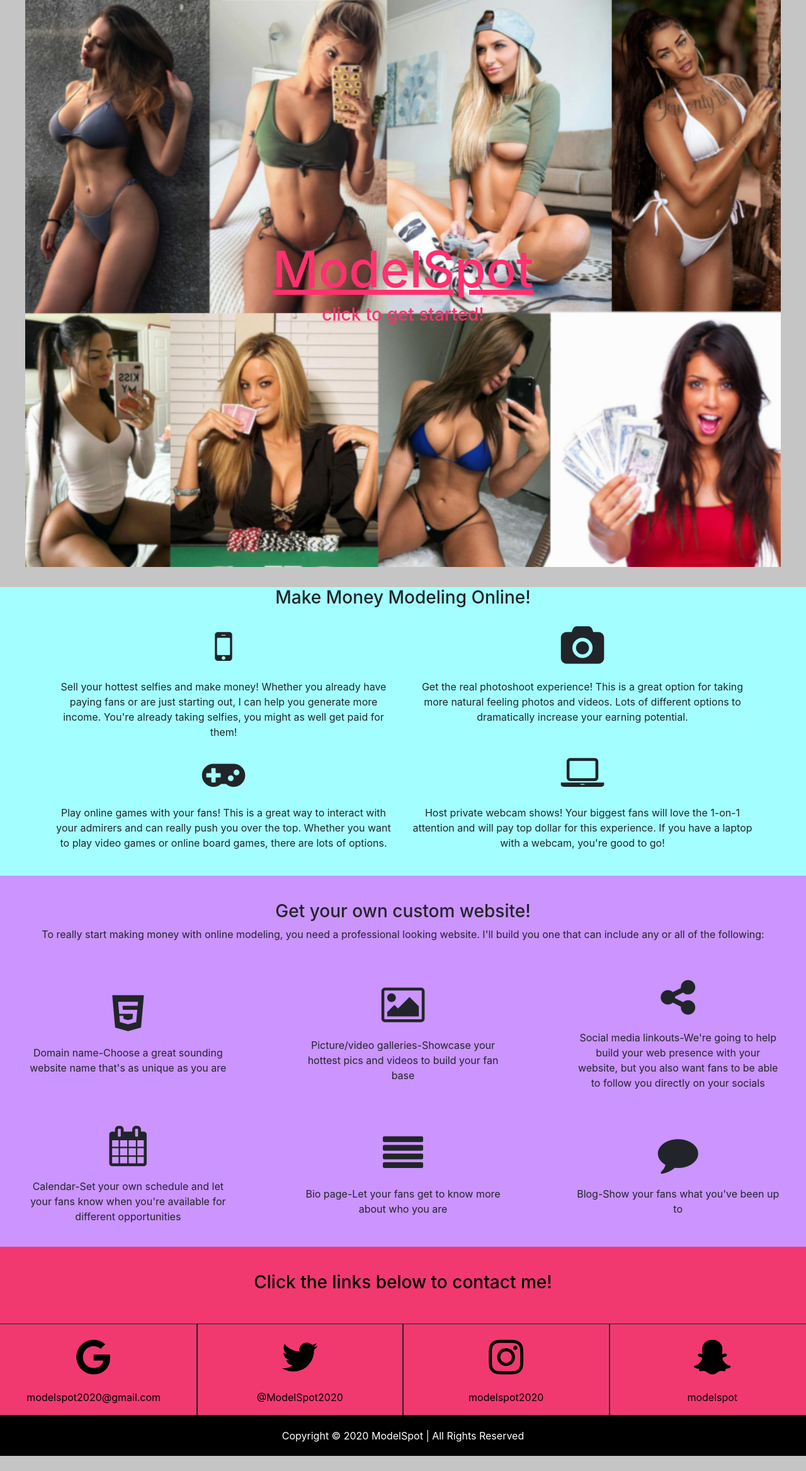
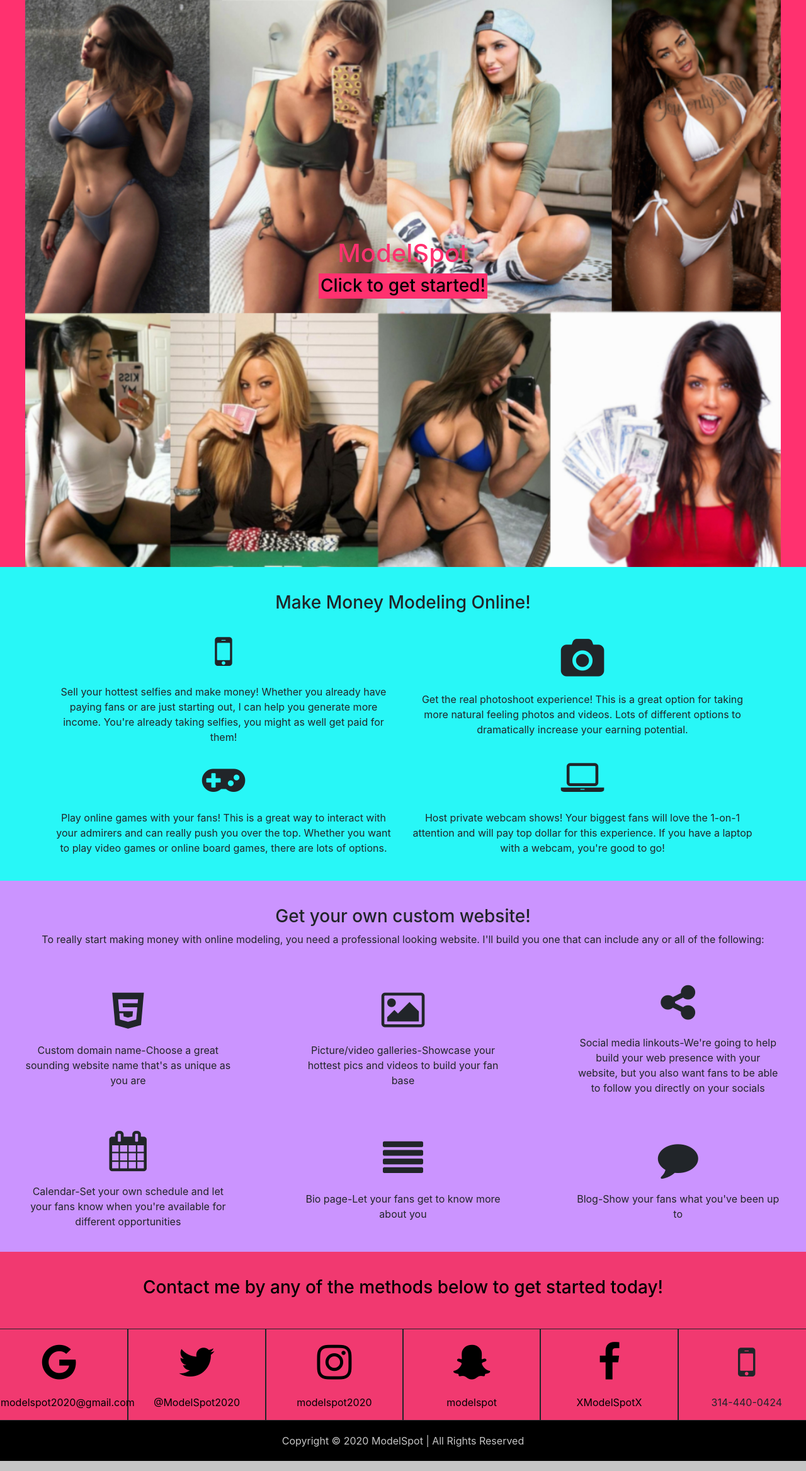
Before and after one commit to socialboss/socialboss.github.io, a Jekyll site: the page built from index.html, in a window 1280 px wide. Shown: the whole page at 63% size. Built offline with Jekyll 4.4.1, drawn with Linux system fonts in a browser that asks for light colours.

Commit message:
added facebook social link and improved styling

```diff
--- a/assets/css/styles.css
+++ b/assets/css/styles.css
@@ -1,3 +1,11 @@
+html, body {
+  overflow-x: hidden;
+}
+body {
+  position: relative;
+  background-color: rgb(197, 197, 197);
+}
+
 img {
   width: 100%;
   height: auto;
@@ -8,44 +16,50 @@ img {
   text-align: center;
 }
 
-body {
-  width: 100%;
-  background-color: rgb(197, 197, 197);
-  overflow-x: hidden;
-}
-
-.jumbotron {
+.hero-section {
   background-image: url("/assets/images/stock-photos/socialbossheroimage.jpg");
   background-size: contain;
-  background-color: rgb(197, 197, 197);
+  background-color: rgb(255, 49, 111);
   background-repeat: no-repeat;
   background-position: center;
   height: 100vh;
-}
-
-.jumbotron-text {
-  color: rgb(255, 49, 111);
-  text-decoration-line: underline;
-  margin-top: 35vh;
-  text-align: center;
-  font-size: 5em;
-}
-
-.jumbotron a {
-  text-decoration: none;
-}
-
-.call-to-action {
   color: rgb(255, 49, 111);
   text-align: center;
 }
 
+.hero-section-text {
+  color: rgb(255, 49, 111);
+  text-align: center;
+  position: relative;
+  padding-top: 42vh;
+}
+
+.hero-section a {
+  text-decoration: none;
+  color: rgb(255, 49, 111);
+}
+
+.hero-section h3 {
+  display: inline-flex;
+  border-style: solid;
+  border-color: rgb(255, 49, 111);
+  width: fit-content;
+  background-color: rgb(255, 49, 111);
+  color: black;
+}
+
+.hero-section h3:hover {
+  background-color: black;
+  color: rgb(255, 49, 111);
+}
+
 .first-section-text {
   text-align: center;
+  padding-top: 40px;
 }
 
 .first-section {
-  background-color: rgb(163, 255, 255);
+  background-color: rgb(40, 247, 247);
 }
 
 .website-section {
@@ -106,6 +120,11 @@ body {
 
 .col-md {
   text-align: center;
+  margin: auto;
+}
+
+.contact-section .col-md {
+  text-align: center;
   border-style: solid;
   border-width: thin;
   margin: auto;
@@ -125,6 +144,6 @@ body {
 }
 
 .footer p {
-  color: white;
+  color: rgb(197, 197, 197);
   padding: 20px;
 }
--- a/index.html
+++ b/index.html
@@ -4,35 +4,37 @@ title: home
 
 {% include head.html %}
 
-<div class="jumbotron">
-  <a href="#get-started">
-  <h1 class="jumbotron-text">ModelSpot</h1>
-  <h3 class="call-to-action">click to get started!</h3>
-  </a>
+<div class="hero-section">
+  <div class="hero-section-text">
+    <h1>ModelSpot</h1>
+    <a href="#get-started">
+    <h3 class="click-to-get-started">Click to get started!</h3>
+    </a>
+  </div>
 </div>
 
 <div class="first-section">
   <h3 class="first-section-text">Make Money Modeling Online!</h3>
   <div class="container">
     <div class="row">
-      <div class="col-sm">
+      <div class="col-md">
         <i class="fa fa-mobile fa-4x" aria-hidden="true"></i><br> Sell your hottest selfies and make money!
       Whether you already have paying fans or are just starting out, I can help you generate more income.
       You're already taking selfies, you might as well get paid for them!
       </div>
-      <div class="col-sm">
+      <div class="col-md">
       <i class="fa fa-camera fa-4x" aria-hidden="true"></i><br>Get the real photoshoot experience!
       This is a great option for taking more natural feeling photos and videos.
       Lots of different options to dramatically increase your earning potential.
       </div>
     </div>
     <div class="row">
-      <div class="col-sm">
+      <div class="col-md">
       <i class="fa fa-gamepad fa-4x" aria-hidden="true"></i><br>Play online games with your fans!
       This is a great way to interact with your admirers and can really push you over the top.
       Whether you want to play video games or online board games, there are lots of options.
       </div>
-      <div class="col-sm">
+      <div class="col-md">
       <i class="fa fa-laptop fa-4x" aria-hidden="true"></i><br>Host private webcam shows!
       Your biggest fans will love the 1-on-1 attention and will pay top dollar for this experience.
       If you have a laptop with a webcam, you're good to go!
@@ -48,7 +50,7 @@ title: home
     <div class="row">
       <div class="col-md">
         <i class="fa fa-html5 fa-4x" aria-hidden="true"></i><br>
-        <p>Domain name-Choose a great sounding website name that's as unique as you are</p>
+        <p>Custom domain name-Choose a great sounding website name that's as unique as you are</p>
       </div>
       <div class="col-md">
         <i class="fa fa-picture-o fa-4x" aria-hidden="true"></i><br>
@@ -66,7 +68,7 @@ title: home
       </div>
       <div class="col-md">
         <i class="fa fa-align-justify fa-4x" aria-hidden="true"></i><br>
-        <p>Bio page-Let your fans get to know more about who you are</p>
+        <p>Bio page-Let your fans get to know more about you</p>
       </div>
       <div class="col-md">
         <i class="fa fa-comment fa-4x" aria-hidden="true"></i><br>
@@ -75,7 +77,7 @@ title: home
     </div>
 </div>
 <div class="contact-section">
-    <h3 class="contact-section-text"><a id="get-started">Click the links below to contact me!</a></h3>
+    <h3 class="contact-section-text"><a id="get-started">Contact me by any of the methods below to get started today!</a></h3>
   <div class="row">
     <div class="col-md">
       <a href="https://www.google.com" target="_blank">
@@ -101,6 +103,16 @@ title: home
       <p>modelspot</p>
       </a>
     </div>
+    <div class="col-md">
+      <a href="https://www.facebook.com/XModelSpotX/" target="_blank">
+      <i class="fa fa-facebook fa-4x" aria-hidden="true"></i><br>
+      <p>XModelSpotX</p>
+      </a>
+    </div>
+    <div class="col-md">
+      <i class="fa fa-mobile fa-4x" aria-hidden="true"></i><br>
+      <p>314-440-0424</p>
+    </div>
   </div>
 </div>
 <div class="footer">
```
